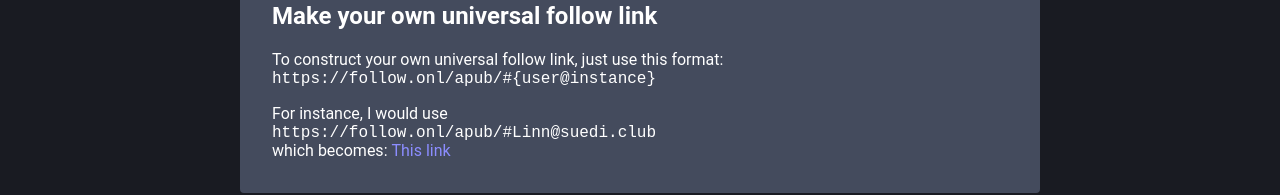
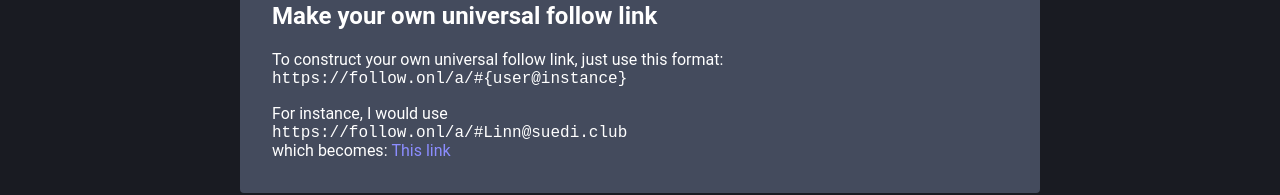
Before and after one commit to SimplyLinn/apub.follow.onl, a plain HTML site: page index.html in a window 1280 px wide. Shown: the part 308-503 px from the top of the page. Drawn offline with Linux system fonts and the light colour scheme.

Commit message:
Update index.html

```diff
--- a/index.html
+++ b/index.html
@@ -43,12 +43,12 @@
       <h2>Make your own universal follow link</h2>
       <p>
         To construct your own universal follow link, just use this format:<br>
-        <code>https://follow.onl/apub/#{user@instance}</code>
+        <code>https://follow.onl/a/#{user@instance}</code>
       </p>
       <p>
         For instance, I would use<br>
-        <code>https://follow.onl/apub/#Linn@suedi.club</code><br>
-        which becomes: <a href="https://follow.onl/apub/#Linn@suedi.club">This link</a>
+        <code>https://follow.onl/a/#Linn@suedi.club</code><br>
+        which becomes: <a href="https://follow.onl/a/#Linn@suedi.club">This link</a>
       </p>
     </div>
     <div class="card">
```
